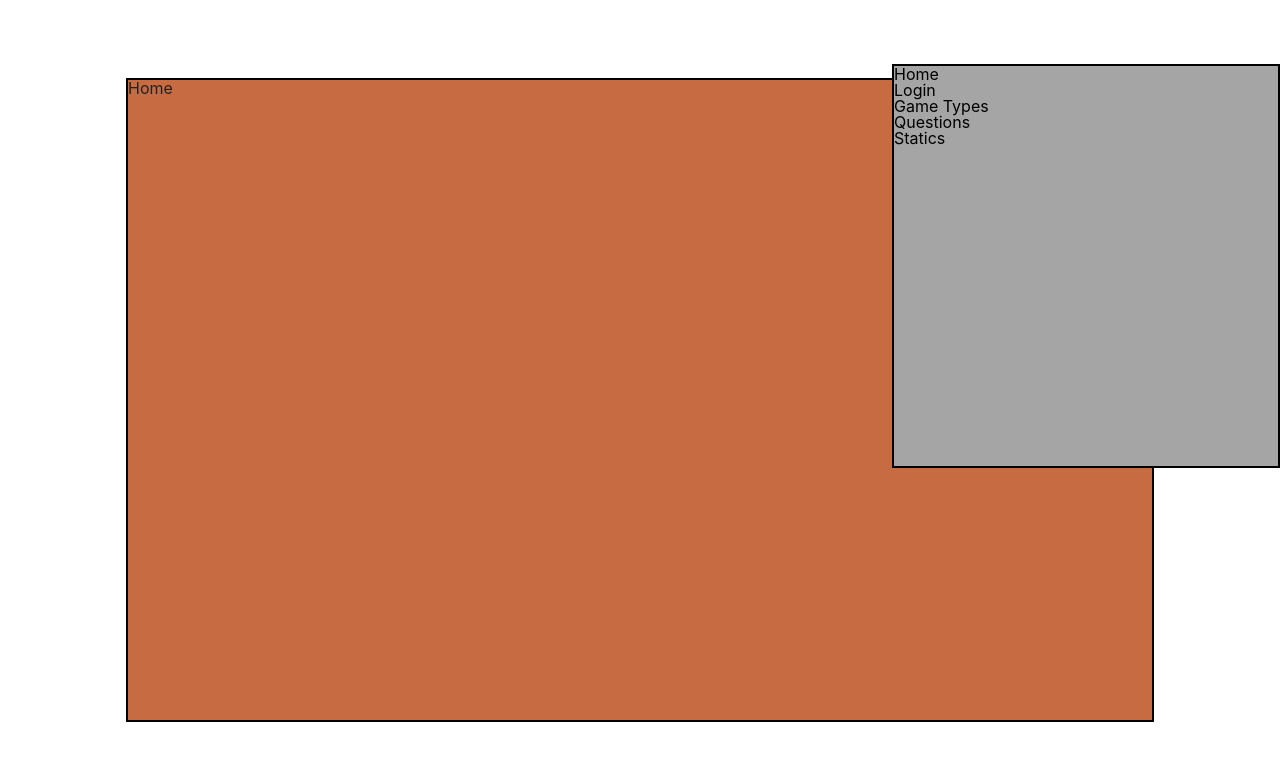
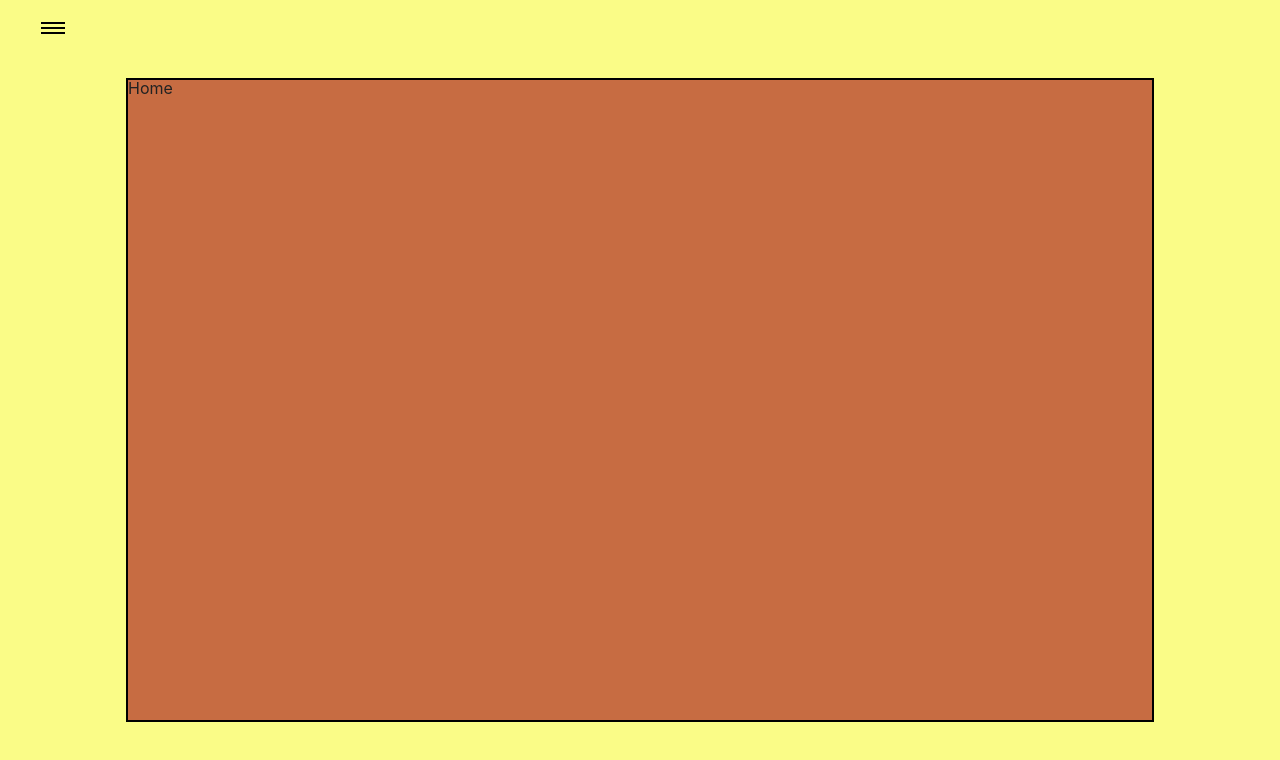
Before and after one commit to CarracedoGaston/Mcga-Front, a React (Create React App) app: page /home in a window 1280 px wide. Shown: the top 760 px of the page. Built offline with nearby package versions, Linux system fonts and the light colour scheme.

Commit message:
Basic Menu

```diff
--- a/src/components/layouts/MainLayout/index.js
+++ b/src/components/layouts/MainLayout/index.js
@@ -3,9 +3,27 @@ import React, { Component } from 'react'
 import { Link } from 'react-router-dom'
 
 class MainLayout extends Component {
+  constructor(props) {
+    super(props)
+
+    this.MenuShowHide = this.MenuShowHide.bind(this)
+  }
+  MenuShowHide() {
+    document.getElementById('Menu').style.display === 'flex'?
+      document.getElementById('Menu').style.display = 'none':
+      document.getElementById('Menu').style.display = 'flex'
+  }
+  MenuHide() {
+    document.getElementById('Menu').style.display = 'none'
+  }
   render() {
     return (
-      <div id="MainLayout">
+      <div id="MainLayout" >
+        <div id="MenuButton" onClick={this.MenuShowHide}>
+            <div className="line"></div>
+            <div className="line"></div>
+            <div className="line"></div>
+        </div>
         <div id="Menu">
           <ul>
             <li><Link to="/home">Home</Link></li>
--- a/src/components/layouts/MainLayout/style.css
+++ b/src/components/layouts/MainLayout/style.css
@@ -4,6 +4,7 @@
   align-items: center;
   height: 100vh;
   width: 100vw;
+  background-color: rgb(250, 252, 135);
 }
 
 #MainLayout a {
@@ -15,12 +16,31 @@
   color: green;
 }
 
+#MenuButton {
+  display: flex;
+  flex-direction: column;
+  justify-content: center;
+  align-items: center;
+  position: fixed;
+  top: 2vh;
+  left: 3vw;
+  height: 20px;
+  width: 30px;
+}
+
+.line {
+  height: 15%;
+  width: 80%;
+  border-bottom: 2px solid black;
+}
+
 #Menu {
+  display: none;
   position: fixed;
-  top: 8vh;
-  right: 0;
-  width: 30%;
-  height: 50%;
+  top: 0;
+  left: 0;
+  width: 70%;
+  height: 100%;
   background-color: rgb(165, 165, 165);
   border: 2px solid black;
 }
```
